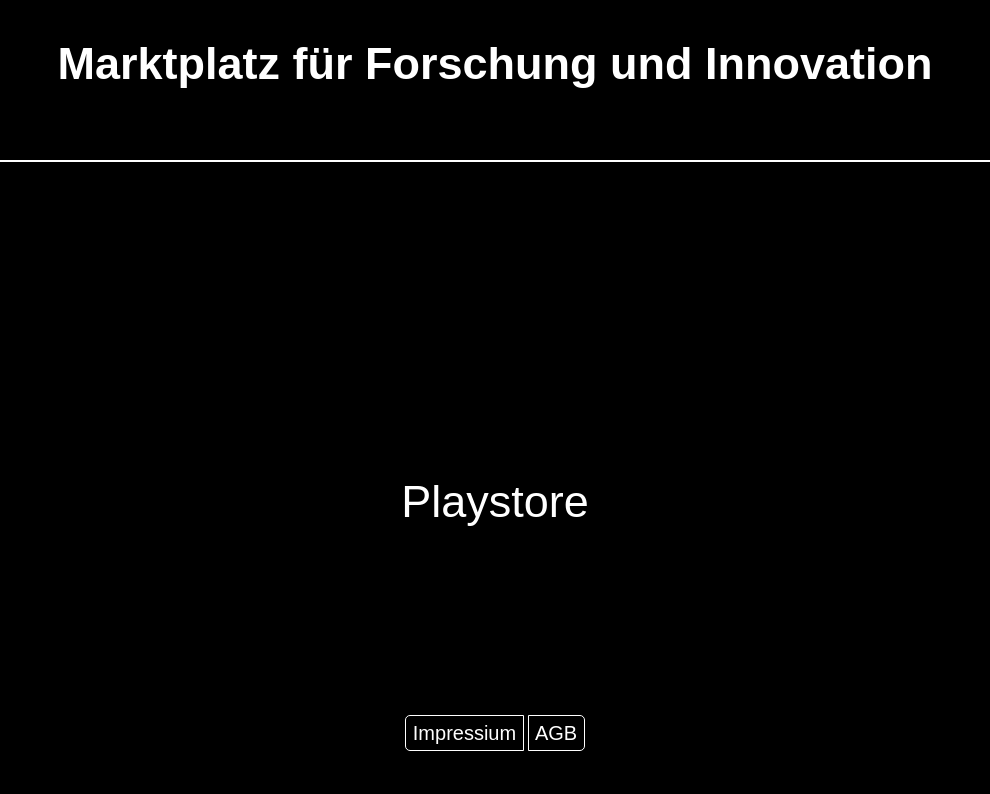
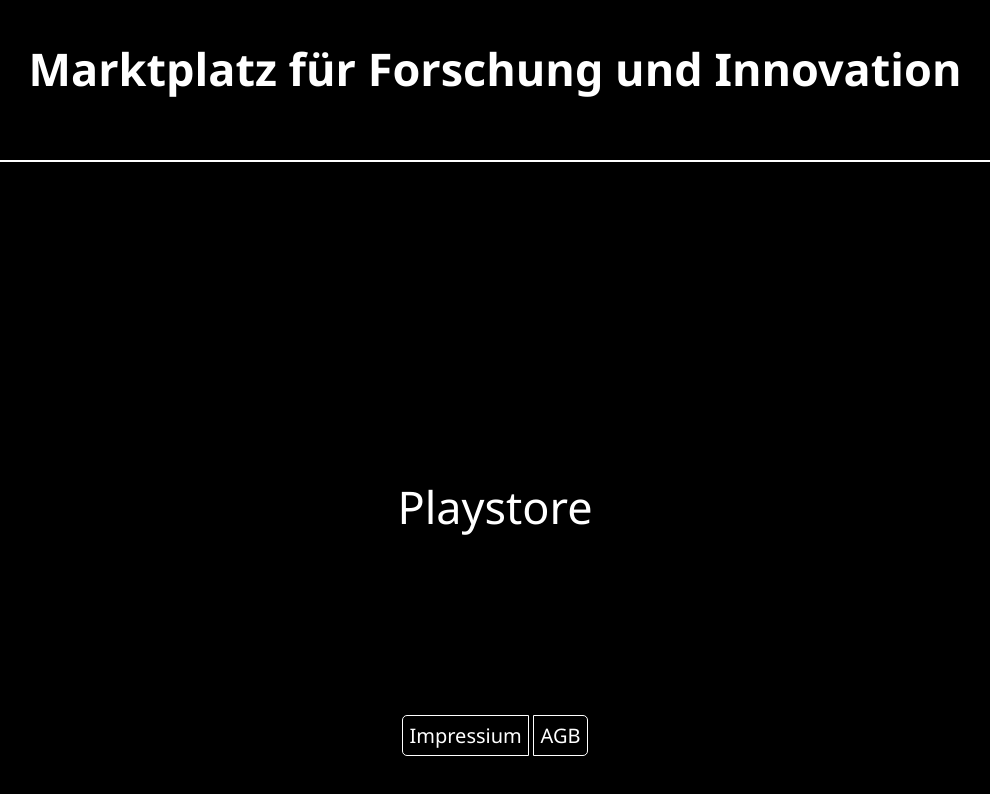
Before and after one commit to MichaelSailer/MFIT_Website, a plain HTML site: page MFIT_Rudig/Vorschlag_02/index.html in a window 1280 px wide. Shown: the whole page, without its empty margins (145-1135 px from the left). Drawn offline with Linux system fonts and the light colour scheme.

Commit message:
V_2 font changed to Segoe UI

```diff
--- a/MFIT_Rudig/Vorschlag_02/css/index_css.css
+++ b/MFIT_Rudig/Vorschlag_02/css/index_css.css
@@ -22,7 +22,7 @@
 .head h1{
     padding: 3% 1%;
     margin: 0px;
-    font-family: sans-serif;
+    font-family: "Segoe UI";
     text-align: center;
     font-size: 45px;
 }
@@ -60,7 +60,7 @@
    width: 100%;
     height: 20%;
     position: center;
-    font-family: sans-serif;
+    font-family: "Segoe UI";
     font-size: 45px;
     margin-top: 14%;
 
@@ -101,7 +101,7 @@
      padding: 0.5%;
      margin: 0%;
      foat: left;
-     font-family: sans-serif;
+     font-family: "Segoe UI";
      text-decoration: none;
      list-style: none;
      font-size: 20px;
@@ -130,7 +130,7 @@
     padding: 0.5%;
     margin: 0%;
     foat: left;
-    font-family: sans-serif;
+    font-family: "Segoe UI";
     text-decoration: none;
     list-style: none;
     font-size: 20px;
```
